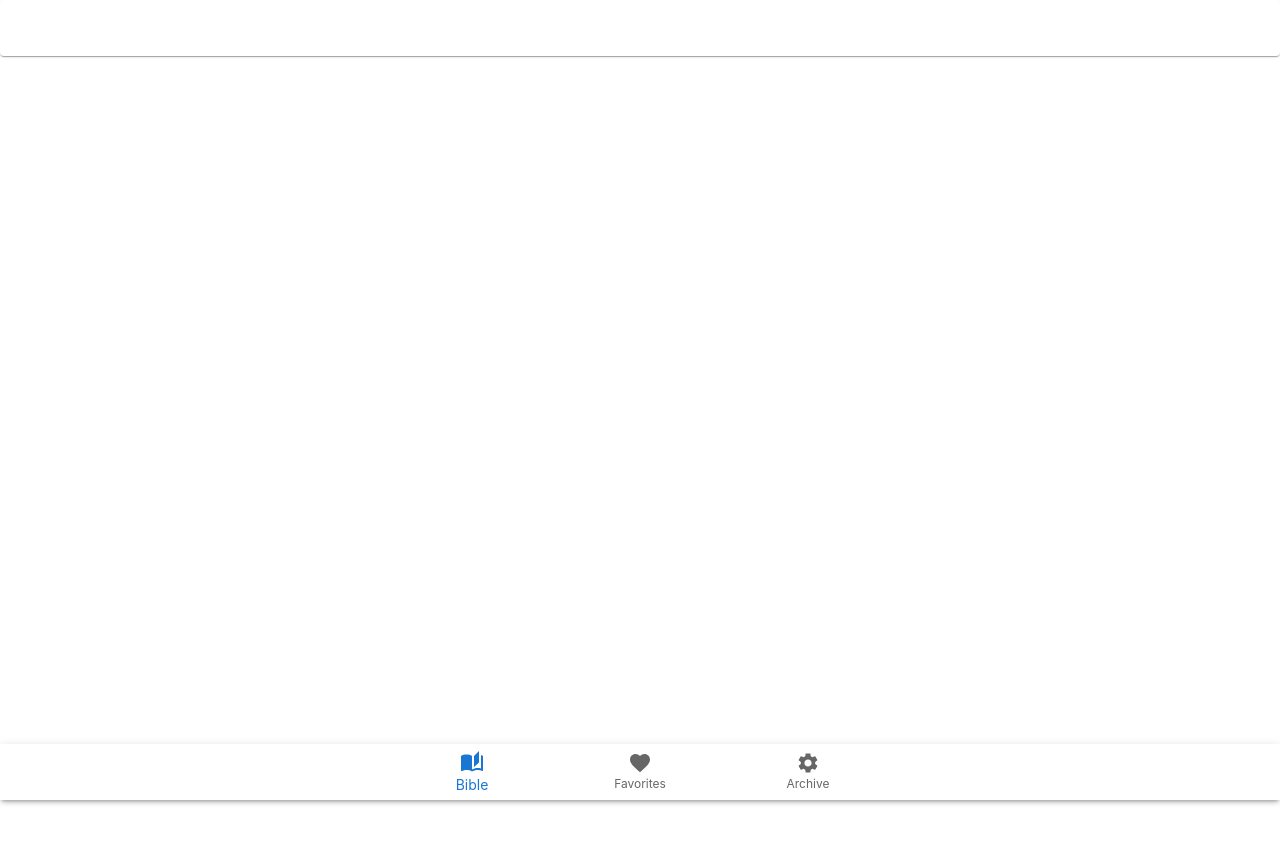
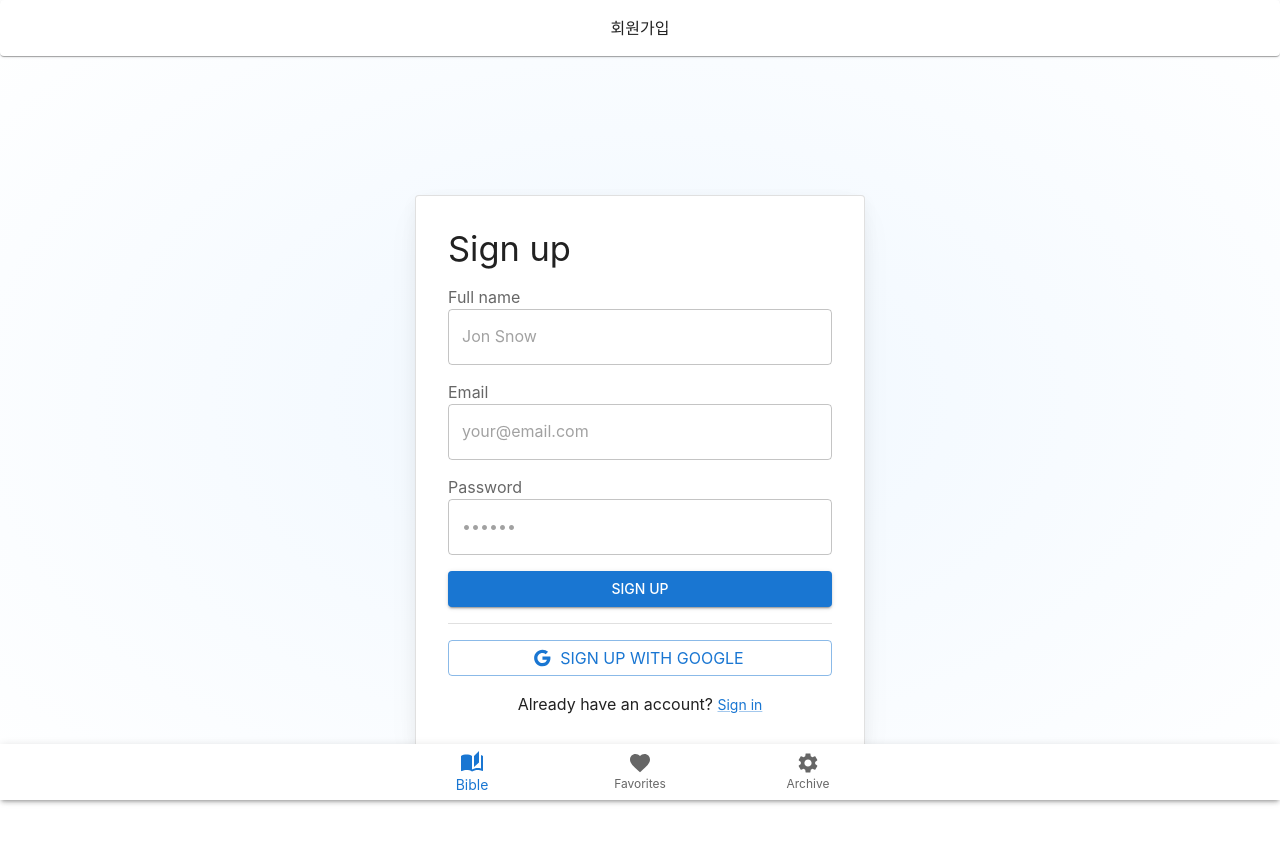
Before and after one commit to gimminjae/we-bible-front, a React (Create React App) app: page /sign-up in a window 1280 px wide. Shown: the top 844 px of the page. Before the commit the page ends 800 px from the top, so only its background shows below. Built offline with nearby package versions, Linux system fonts and the light colour scheme; no server answers; what tailwindcss-animated would draw is missing.

Commit message:
feat: create sign up page

```diff
--- /dev/null
+++ b/src/pages/member/SignUpPage.tsx
@@ -0,0 +1,271 @@
+import { useState, useCallback, FormEvent, ChangeEvent, useEffect } from "react"
+import Box from "@mui/material/Box"
+import Button from "@mui/material/Button"
+import Checkbox from "@mui/material/Checkbox"
+import Divider from "@mui/material/Divider"
+import FormControlLabel from "@mui/material/FormControlLabel"
+import FormLabel from "@mui/material/FormLabel"
+import FormControl from "@mui/material/FormControl"
+import Link from "@mui/material/Link"
+import TextField from "@mui/material/TextField"
+import Typography from "@mui/material/Typography"
+import Stack from "@mui/material/Stack"
+import MuiCard from "@mui/material/Card"
+import { styled } from "@mui/material/styles"
+import GoogleIcon from "@mui/icons-material/Google"
+import useHeader from "../../hooks/useHeader"
+
+const Card = styled(MuiCard)(({ theme }) => ({
+  display: "flex",
+  flexDirection: "column",
+  alignSelf: "center",
+  width: "100%",
+  padding: theme.spacing(4),
+  gap: theme.spacing(2),
+  margin: "auto",
+  boxShadow:
+    "hsla(220, 30%, 5%, 0.05) 0px 5px 15px 0px, hsla(220, 25%, 10%, 0.05) 0px 15px 35px -5px",
+  [theme.breakpoints.up("sm")]: {
+    width: "450px",
+  },
+  ...theme.applyStyles("dark", {
+    boxShadow:
+      "hsla(220, 30%, 5%, 0.5) 0px 5px 15px 0px, hsla(220, 25%, 10%, 0.08) 0px 15px 35px -5px",
+  }),
+}))
+
+const SignUpContainer = styled(Stack)(({ theme }) => ({
+  height: "calc((1 - var(--template-frame-height, 0)) * 100dvh)",
+  minHeight: "100%",
+  padding: theme.spacing(2),
+  [theme.breakpoints.up("sm")]: {
+    padding: theme.spacing(4),
+  },
+  "&::before": {
+    content: '""',
+    display: "block",
+    position: "absolute",
+    zIndex: -1,
+    inset: 0,
+    backgroundImage:
+      "radial-gradient(ellipse at 50% 50%, hsl(210, 100%, 97%), hsl(0, 0%, 100%))",
+    backgroundRepeat: "no-repeat",
+    ...theme.applyStyles("dark", {
+      backgroundImage:
+        "radial-gradient(at 50% 50%, hsla(210, 100%, 16%, 0.5), hsl(220, 30%, 5%))",
+    }),
+  },
+}))
+
+export default function SignUpPage(props: { disableCustomTheme?: boolean }) {
+  const { setMenu } = useHeader()
+
+  const [errors, setErrors] = useState({
+    name: {
+      error: false,
+      message: "",
+    },
+    email: {
+      error: false,
+      message: "",
+    },
+    password: {
+      error: false,
+      message: "",
+    },
+  })
+
+  const [formData, setFormData] = useState({
+    name: "",
+    email: "",
+    password: "",
+    allowExtraEmails: false,
+  })
+
+  const handleErrorChange = useCallback(
+    (field: string, hasError: boolean, message: string) => {
+      setErrors((prev: any) => ({
+        ...prev,
+        [field]: {
+          error: hasError,
+          message: message,
+        },
+      }))
+    },
+    []
+  )
+
+  const handleInputChange = useCallback(
+    (event: ChangeEvent<HTMLInputElement>) => {
+      const { name, value, type, checked } = event.target
+      setFormData((prev: any) => ({
+        ...prev,
+        [name]: type === "checkbox" ? checked : value,
+      }))
+    },
+    []
+  )
+
+  const validateInputs = useCallback(() => {
+    let isValid = true
+
+    if (!formData.email || !/\S+@\S+\.\S+/.test(formData.email)) {
+      handleErrorChange("email", true, "Please enter a valid email address.")
+      isValid = false
+    } else {
+      handleErrorChange("email", false, "")
+    }
+
+    if (!formData.password || formData.password.length < 6) {
+      handleErrorChange(
+        "password",
+        true,
+        "Password must be at least 6 characters long."
+      )
+      isValid = false
+    } else {
+      handleErrorChange("password", false, "")
+    }
+
+    if (!formData.name || formData.name.length < 1) {
+      handleErrorChange("name", true, "Name is required.")
+      isValid = false
+    } else {
+      handleErrorChange("name", false, "")
+    }
+
+    return isValid
+  }, [formData, handleErrorChange])
+
+  const handleSubmit = useCallback(
+    (event: FormEvent<HTMLFormElement>) => {
+      event.preventDefault()
+      if (errors.name.error || errors.email.error || errors.password.error) {
+        return
+      }
+      console.log(formData)
+    },
+    [errors, formData]
+  )
+
+  useEffect(() => {
+    setMenu(
+      <>
+        <div className="text-center">회원가입</div>
+      </>
+    )
+  }, [])
+
+  return (
+    <SignUpContainer direction="column" justifyContent="space-between">
+      <Card variant="outlined">
+        <Typography
+          component="h1"
+          variant="h4"
+          sx={{ width: "100%", fontSize: "clamp(2rem, 10vw, 2.15rem)" }}
+        >
+          Sign up
+        </Typography>
+        <Box
+          component="form"
+          onSubmit={handleSubmit}
+          sx={{ display: "flex", flexDirection: "column", gap: 2 }}
+        >
+          <FormControl>
+            <FormLabel htmlFor="name">Full name</FormLabel>
+            <TextField
+              autoComplete="name"
+              name="name"
+              required
+              fullWidth
+              id="name"
+              placeholder="Jon Snow"
+              error={errors.name.error}
+              helperText={errors.name.message}
+              color={errors.name.error ? "error" : "primary"}
+              value={formData.name}
+              onChange={handleInputChange}
+            />
+          </FormControl>
+          <FormControl>
+            <FormLabel htmlFor="email">Email</FormLabel>
+            <TextField
+              required
+              fullWidth
+              id="email"
+              placeholder="your@email.com"
+              name="email"
+              autoComplete="email"
+              variant="outlined"
+              error={errors.email.error}
+              helperText={errors.email.message}
+              color={errors.email.error ? "error" : "primary"}
+              value={formData.email}
+              onChange={handleInputChange}
+            />
+          </FormControl>
+          <FormControl>
+            <FormLabel htmlFor="password">Password</FormLabel>
+            <TextField
+              required
+              fullWidth
+              name="password"
+              placeholder="••••••"
+              type="password"
+              id="password"
+              autoComplete="new-password"
+              variant="outlined"
+              error={errors.password.error}
+              helperText={errors.password.message}
+              color={errors.password.error ? "error" : "primary"}
+              value={formData.password}
+              onChange={handleInputChange}
+            />
+          </FormControl>
+          {/* <FormControlLabel
+            control={
+              <Checkbox
+                name="allowExtraEmails"
+                checked={formData.allowExtraEmails}
+                onChange={handleInputChange}
+                color="primary"
+              />
+            }
+            label="I want to receive updates via email."
+          /> */}
+          <Button
+            type="submit"
+            fullWidth
+            variant="contained"
+            onClick={validateInputs}
+          >
+            Sign up
+          </Button>
+        </Box>
+        <Divider>
+          {/* <Typography sx={{ color: "text.secondary" }}>or</Typography> */}
+        </Divider>
+        <Box sx={{ display: "flex", flexDirection: "column", gap: 2 }}>
+          <Button
+            fullWidth
+            variant="outlined"
+            onClick={() => alert("Sign up with Google")}
+            startIcon={<GoogleIcon />}
+          >
+            <Typography>Sign up with Google</Typography>
+          </Button>
+          <Typography sx={{ textAlign: "center" }}>
+            Already have an account?{" "}
+            <Link
+              href="/material-ui/getting-started/templates/sign-in/"
+              variant="body2"
+              sx={{ alignSelf: "center" }}
+            >
+              Sign in
+            </Link>
+          </Typography>
+        </Box>
+      </Card>
+    </SignUpContainer>
+  )
+}
--- a/src/router/RouterPages.tsx
+++ b/src/router/RouterPages.tsx
@@ -3,6 +3,7 @@ import BibleViewPage from "../pages/bible/BibleViewPage"
 import MyViewPage from "../pages/my/MyViewPage"
 import SettingViewPage from "../pages/setting/SettingViewPage"
 import TestPage from "../pages/test/TestPage"
+import SignUpPage from "../pages/member/SignUpPage"
 
 const Home = () => <div>Home Page</div>
 type Page = {
@@ -30,4 +31,8 @@ export const RouterPages: Page[] = [
     path: "/test-page",
     page: <TestPage />,
   },
+  {
+    path: "/sign-up",
+    page: <SignUpPage />,
+  },
 ]
```
